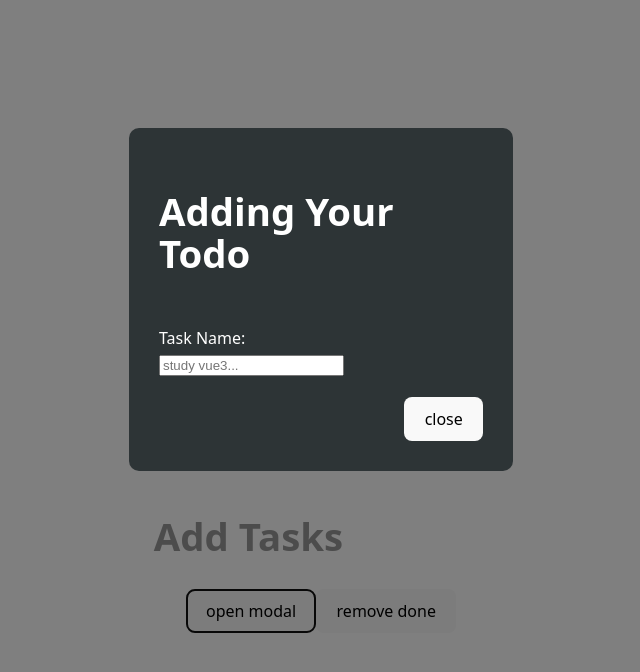
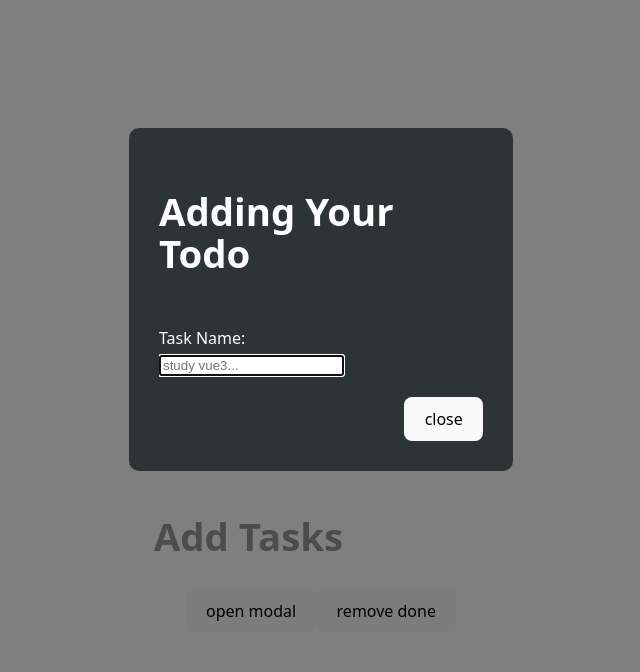
Before and after one commit to abemaru/vue3-practice, a Vue app: page / in a window 1280 px wide. Both pictures are taken after a click on the button "open modal". Shown: the top 672 px of the page, without its empty margins (319-959 px from the left). Built offline with nearby package versions, Linux system fonts and the light colour scheme.

Commit message:
モーダルを開いたときにカーソルがtextinputにあたるように修正

```diff
--- a/src/components/modals/AddTodoModal.vue
+++ b/src/components/modals/AddTodoModal.vue
@@ -1,6 +1,5 @@
 <script setup lang="ts">
-// TODO: モーダルを開いたときにカーソルをinput要素に充てるようにする
-import { ref, watch } from 'vue';
+import { ref, watch, nextTick } from 'vue';
 
 const { visible = false } = defineProps<{ visible: boolean }>()
 
@@ -10,10 +9,13 @@ const emit = defineEmits<{
 }>()
 
 const todoTitle = ref('')
+const titleInput = ref<HTMLInputElement>()
 
-watch(() => visible, (newVal) => {
+watch(() => visible, async (newVal) => {
   if (newVal) {
     todoTitle.value = ''
+    await nextTick()
+    titleInput.value?.focus()
   }
 })
 
@@ -41,7 +43,7 @@ function closeModal(): void {
           <div class="form-group">
             <label for="title">Task Name: </label>
             <br>
-            <input id="title" v-model="todoTitle" type="text" required placeholder="study vue3..." />
+            <input id="title" ref="titleInput" v-model="todoTitle" type="text" required placeholder="study vue3..." />
           </div>
         </form>
       </section>
```
